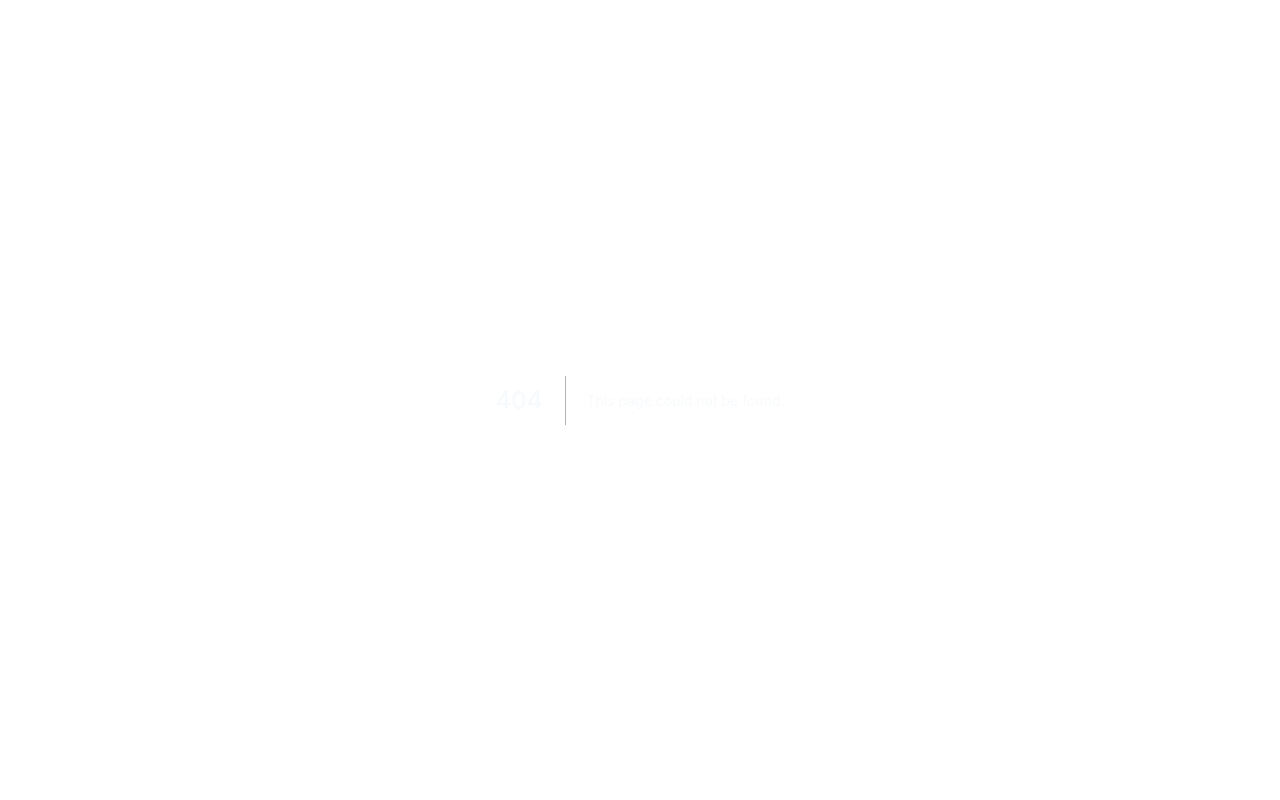
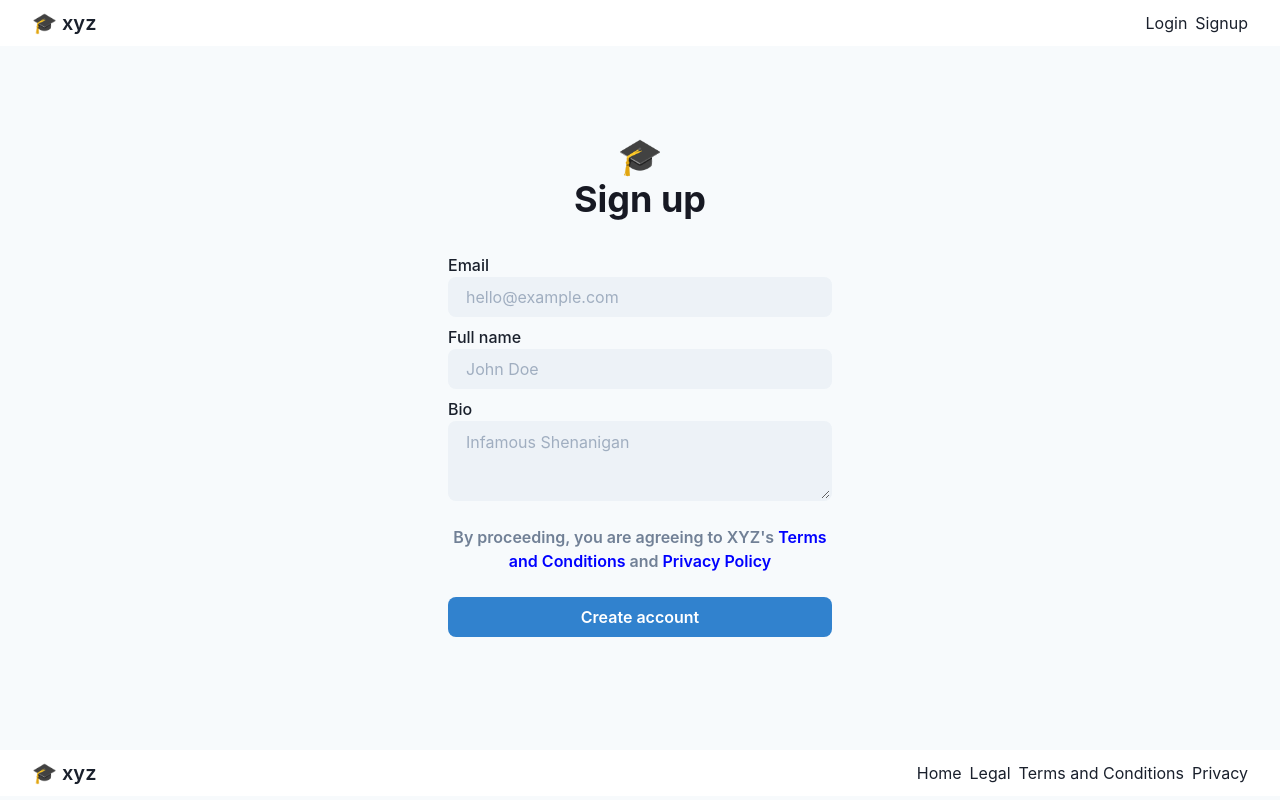
Before and after one commit to JayMGurav/CAP, a Next.js app: page /signup in a window 1280 px wide. Before the commit this address had no page. Built offline with nearby package versions, Linux system fonts and the light colour scheme.

Commit message:
signup, login views

```diff
--- /dev/null
+++ b/components/Footer.js
@@ -0,0 +1,27 @@
+import {
+  Flex,
+  Link,
+  HStack,
+  Box,
+  Text
+} from '@chakra-ui/react'
+import NextLink from 'next/link'
+
+
+
+
+export default function Footer() {
+  return(
+  <Flex w="full" justify="space-between" align="center" py={2} px={8} bg="white" gap>
+    <Box>
+      <Text as="span" fontSize="xl" fontWeight="semibold">🎓 xyz</Text>
+    </Box>
+    <HStack spacing={2}>
+    <NextLink href="/"><Link>Home</Link></NextLink>
+    <NextLink href="/legal"><Link>Legal</Link></NextLink>
+    <NextLink href="/terms"><Link>Terms and Conditions</Link></NextLink>
+    <NextLink href="/privacy"><Link>Privacy</Link></NextLink>
+    </HStack>
+  </Flex>
+  )
+}
--- /dev/null
+++ b/components/Layout.js
@@ -0,0 +1,19 @@
+import {
+  Container ,
+  Link,
+  Box,
+} from '@chakra-ui/react'
+import Footer from './Footer'
+import Navbar from './Navbar'
+
+export default function Layout({children}) {
+  return(
+  <Box  w="full" maxH="100vh">
+    <Navbar/>
+    <Box  h="calc(100vh - 6rem)" w="full" overflowY="auto">
+    {children}
+    </Box>
+    <Footer/>
+  </Box>
+  )
+}
--- /dev/null
+++ b/components/Navbar.js
@@ -0,0 +1,25 @@
+import {
+  Flex,
+  Link,
+  HStack,
+  Box,
+  Text
+} from '@chakra-ui/react'
+import NextLink from 'next/link'
+
+
+
+
+export default function Navbar() {
+  return(
+  <Flex w="full" justify="space-between" align="center" py={2} px={8} bg="white" gap>
+    <Box>
+      <Text as="span" fontSize="xl" fontWeight="semibold">🎓 xyz</Text>
+    </Box>
+    <HStack spacing={2}>
+    <NextLink href="/login"><Link>Login</Link></NextLink>
+    <NextLink href="/signup"><Link>Signup</Link></NextLink>
+    </HStack>
+  </Flex>
+  )
+}
--- a/pages/_app.js
+++ b/pages/_app.js
@@ -14,7 +14,7 @@ const client = new ApolloClient({
 function MyApp({ Component, pageProps }) {
   return (
     <ApolloProvider client={client}>
-      <ChakraProvider resetCSS theme={theme} >
+      <ChakraProvider theme={theme} >
         <Component {...pageProps} />
       </ChakraProvider>
     </ApolloProvider>
--- /dev/null
+++ b/pages/signup.js
@@ -0,0 +1,77 @@
+import { useRouter } from 'next/router'
+import { Magic } from 'magic-sdk'
+import {
+  Flex,
+  Box,
+  Heading,
+  Input,
+  Button,
+  FormControl,
+  FormLabel,
+  FormErrorMessage,
+  Textarea,
+  Text,
+  Link,
+} from '@chakra-ui/react'
+import Layout from '@/components/Layout'
+
+
+export default function Login() {
+  const router = useRouter()
+
+
+  const handleSubmit = async (event) => {
+    event.preventDefault()
+
+  }
+
+  return (
+    <Layout>
+    <Flex h="100%" align="center" justify="center" direction="column" >
+      <Heading as="span" size="xl">🎓</Heading>
+      <Heading as="h2" color="gray.900">Sign up</Heading>
+    <Flex as="form" direction="column" onSubmit={handleSubmit} maxW="sm">
+      <Box my={6} >
+      <FormControl>
+        <FormLabel mb={0} mt={2}>Email</FormLabel>
+        <Input
+          name="email"
+          type="email"
+          variant="filled"
+          bg="gray.100"
+          placeholder="hello@example.com"
+          size="md"
+          borderRadius="lg"
+        />
+      </FormControl>
+      <FormControl>
+      <FormLabel mb={0} mt={2}>Full name</FormLabel>
+        <Input
+          name="fullname"
+          type="text"
+          variant="filled"
+          bg="gray.100"
+          placeholder="John Doe"
+          size="md"
+          borderRadius="lg"
+        />
+      </FormControl>
+      <FormControl>
+      <FormLabel mb={0} mt={2}>Bio</FormLabel>
+        <Textarea
+          name="Bio"
+          variant="filled"
+          bg="gray.100"
+          placeholder="Infamous Shenanigan"
+          size="md"
+          borderRadius="lg"
+        />
+      </FormControl>
+      </Box>
+      <Text fontWeight="semibold"  textAlign="center" color="gray.500">By proceeding, you are agreeing to XYZ's <Link color="blue">Terms and Conditions</Link> and <Link color="blue">Privacy Policy</Link></Text>
+      <Button size="md" colorScheme="blue" borderRadius="lg" my={6}>Create account</Button>
+    </Flex>
+    </Flex>
+    </Layout>
+  )
+}
--- a/src/models/user.model.js
+++ b/src/models/user.model.js
@@ -7,5 +7,5 @@ const userSchema = new mongoose.Schema({
   }
 },{ timestamps: true });
 
-const User = mongoose.models.User|| mongoose.model('user', userSchema);
+const User = mongoose.models['user'] || mongoose.model('user', userSchema);
 export default User;
--- a/theme/index.js
+++ b/theme/index.js
@@ -4,11 +4,11 @@ const theme = extendTheme({
   styles: {
     global: {
       "html, body": {
-        color: "gray.50",
-        bg:"gray.800"
+        bg:"gray.50",
+        overflow:"hidden"
       },
       "h1, h2, h3, h4, h5, h6":{
-        color:"#f7fafc"
+        color:"#63b3ed"
       }
     },
   },
```
Also changed, not shown: pages/login.js (+32 -5 lines).
